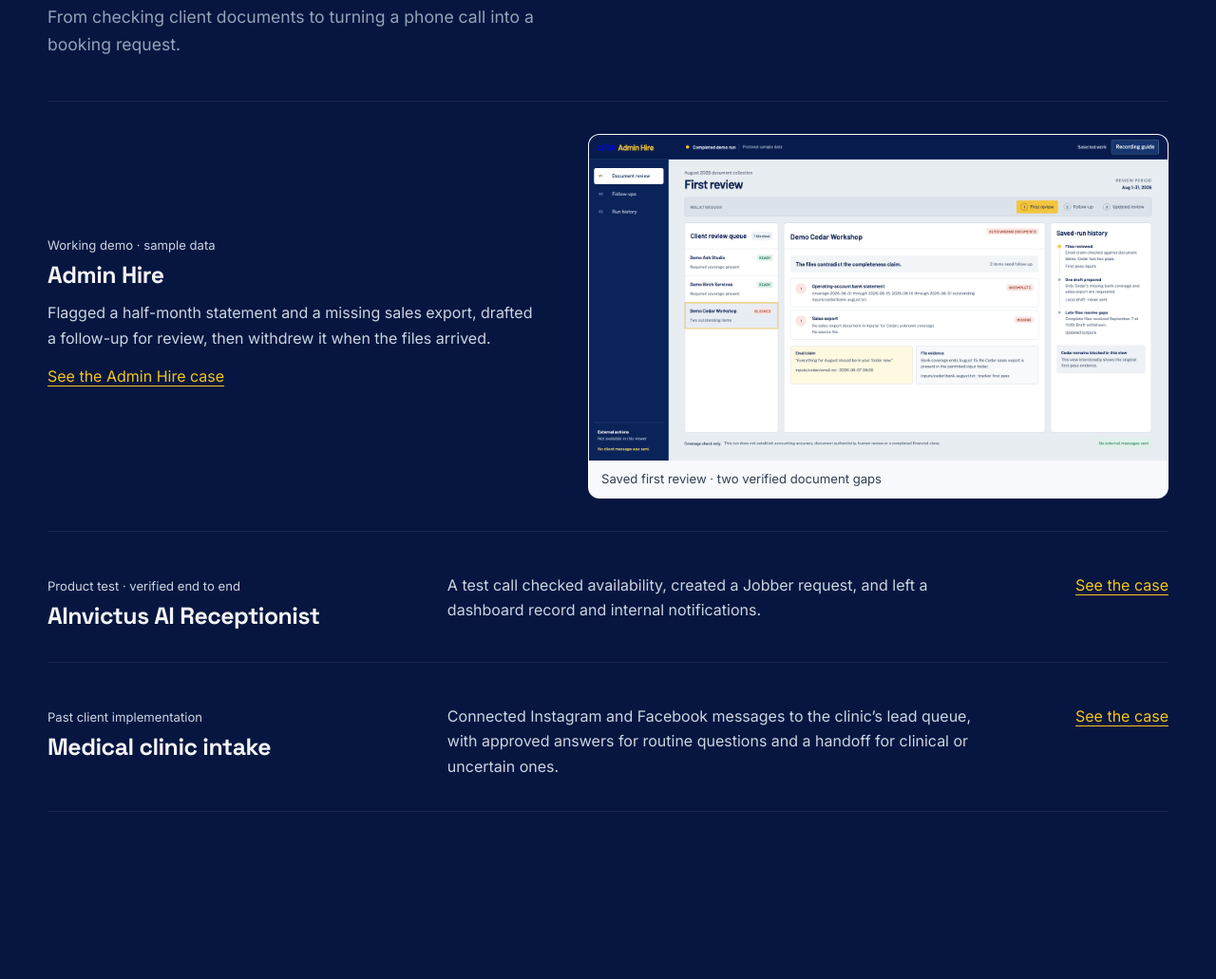
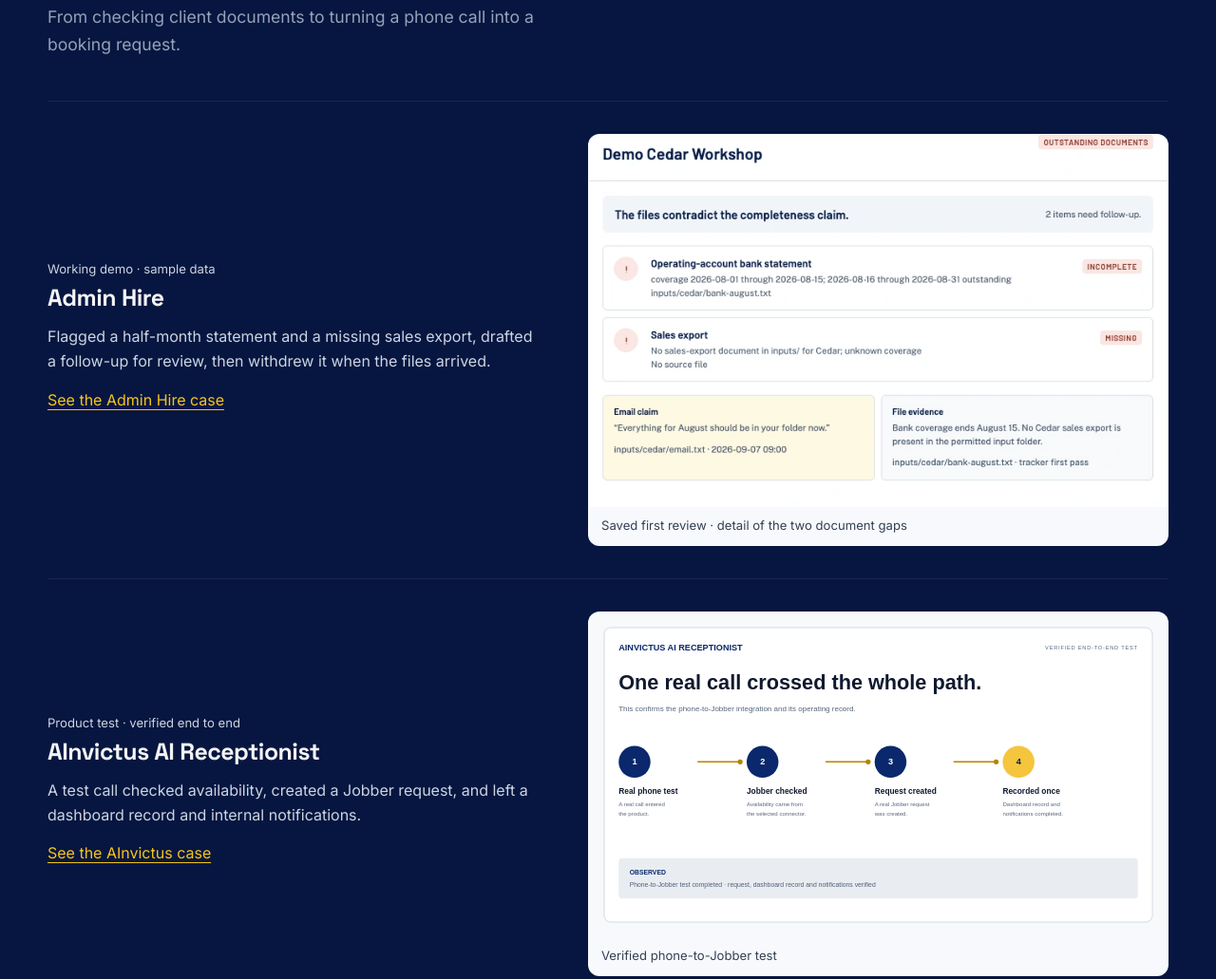
Before and after one commit to lfsadigital/lfsadigital.com, a plain HTML site: page index.html in a window 1280 px wide. Shown: the part 2599-3630 px from the top of the page at 95% size. Drawn offline with Linux system fonts and the light colour scheme.

Commit message:
Improve homepage case visuals and link free downloads

```diff
--- a/index.html
+++ b/index.html
@@ -262,8 +262,7 @@ footer .fnav a:hover{color:var(--text)}
 @media(prefers-reduced-motion:reduce){[data-glow]::after,.employee-screen img{transition:none}}
 @media(max-width:740px){.employee-layout{grid-template-columns:1fr}}
 .proof-section-head{margin-bottom:clamp(25px,4vw,45px)}
-.proof-example{padding-block:clamp(21px,3vw,34px);border-top:1px solid var(--line);display:grid;grid-template-columns:minmax(0,1fr) minmax(0,1.65fr) auto;gap:14px clamp(24px,4vw,52px);align-items:baseline}
-.proof-example.featured{grid-template-columns:minmax(0,1fr) minmax(0,1.18fr);align-items:center}
+.proof-example{padding-block:clamp(21px,3vw,34px);border-top:1px solid var(--line);display:grid;grid-template-columns:minmax(0,1fr) minmax(0,1.18fr);gap:16px clamp(24px,4vw,52px);align-items:center}
 .proof-feature-copy>p:not(.proof-evidence-type){margin-block:12px 5px}
 .proof-feature-figure{margin:0;overflow:hidden;border-radius:var(--r-tile);border:1px solid var(--line);background:#f7f9fc;color:#344054}
 .proof-feature-figure img{display:block;width:100%;height:auto}
@@ -272,9 +271,13 @@ footer .fnav a:hover{color:var(--text)}
 .proof-example h3{font-size:clamp(1.12rem,2vw,1.55rem);line-height:1.15;letter-spacing:-.02em}
 .proof-example p:not(.proof-evidence-type){color:var(--text-2);max-width:56ch}
 .proof-example .proof-evidence-type{font-size:.82rem;color:var(--text-2);margin-bottom:6px}
-.proof-example a{color:var(--gold);display:inline-flex;align-items:center;gap:7px;min-height:44px;text-decoration:underline;text-underline-offset:4px;white-space:nowrap}
-.proof-sr-only{position:absolute;width:1px;height:1px;overflow:hidden;clip-path:inset(50%);white-space:nowrap}
-@media(max-width:740px){.proof-example,.proof-example.featured{grid-template-columns:1fr;gap:8px}.proof-example a{justify-self:start}}
+.proof-example a{color:var(--gold);display:inline-flex;align-items:center;min-height:44px;text-decoration:underline;text-underline-offset:4px}
+.tutorial-downloads{display:flex;flex-wrap:wrap;align-items:center;justify-content:space-between;gap:12px 24px;margin-top:clamp(28px,5vw,50px);padding-top:clamp(20px,4vw,30px);border-top:1px solid var(--line)}
+.tutorial-downloads h3{font-size:clamp(1.18rem,2.2vw,1.55rem);margin-bottom:5px}
+.tutorial-downloads p{max-width:62ch;color:var(--text-2)}
+.tutorial-downloads a{min-height:44px;display:inline-flex;align-items:center;color:var(--gold);font-weight:600;text-decoration:underline;text-underline-offset:4px}
+.tutorial-downloads a:hover,.proof-example a:hover{color:var(--text)}
+@media(max-width:740px){.proof-example{grid-template-columns:1fr;gap:10px}}
 </style>
 <noscript><style>
 /* Without JS the accordion can't open, so show every answer and drop the
@@ -429,7 +432,7 @@ footer .fnav a:hover{color:var(--text)}
       <p class="lede">From checking client documents to turning a phone call into a booking request.</p>
     </div>
     <div class="proof-example-list">
-      <article class="proof-example featured">
+      <article class="proof-example">
         <div class="proof-feature-copy">
           <p class="proof-evidence-type">Working demo · sample data</p>
           <h3>Admin Hire</h3>
@@ -437,19 +440,33 @@ footer .fnav a:hover{color:var(--text)}
           <a href="/work/case-studies/#admin-hire">See the Admin Hire case</a>
         </div>
         <figure class="proof-feature-figure">
-          <img src="/work/assets/admin-first-review.png" width="1600" height="900" alt="Admin Hire dashboard with two document gaps flagged in the first review" loading="lazy" decoding="async">
-          <figcaption>Saved first review · two verified document gaps</figcaption>
+          <img src="/work/assets/admin-first-review-detail.webp" width="721" height="464" alt="Close-up of Admin Hire flagging an incomplete bank statement and a missing sales export" loading="lazy" decoding="async">
+          <figcaption>Saved first review · detail of the two document gaps</figcaption>
         </figure>
       </article>
       <article class="proof-example">
-        <div><p class="proof-evidence-type">Product test · verified end to end</p><h3>AInvictus AI Receptionist</h3></div>
-        <p>A test call checked availability, created a Jobber request, and left a dashboard record and internal notifications.</p>
-        <a href="/work/case-studies/#ainvictus-receptionist">See the case <span class="proof-sr-only">for AInvictus AI Receptionist</span></a>
+        <div class="proof-feature-copy">
+          <p class="proof-evidence-type">Product test · verified end to end</p>
+          <h3>AInvictus AI Receptionist</h3>
+          <p>A test call checked availability, created a Jobber request, and left a dashboard record and internal notifications.</p>
+          <a href="/work/case-studies/#ainvictus-receptionist">See the AInvictus case</a>
+        </div>
+        <figure class="proof-feature-figure">
+          <img src="/work/assets/ainvictus-receptionist-proof.svg" width="1600" height="900" alt="Diagram of the verified test, from a phone call to a Jobber request and internal notifications" loading="lazy" decoding="async">
+          <figcaption>Verified phone-to-Jobber test</figcaption>
+        </figure>
       </article>
       <article class="proof-example">
-        <div><p class="proof-evidence-type">Past client implementation</p><h3>Medical clinic intake</h3></div>
-        <p>Connected Instagram and Facebook messages to the clinic’s lead queue, with approved answers for routine questions and a handoff for clinical or uncertain ones.</p>
-        <a href="/work/case-studies/#clinic">See the case <span class="proof-sr-only">for Medical clinic intake</span></a>
+        <div class="proof-feature-copy">
+          <p class="proof-evidence-type">Past client implementation</p>
+          <h3>Medical clinic intake</h3>
+          <p>Connected Instagram and Facebook messages to the clinic’s lead queue, with approved answers for routine questions and a handoff for clinical or uncertain ones.</p>
+          <a href="/work/case-studies/#clinic">See the clinic intake case</a>
+        </div>
+        <figure class="proof-feature-figure">
+          <img src="/work/assets/clinic-intake-map.svg" width="1600" height="900" alt="Diagram of clinic social messages grouped by conversation and added to a reviewable lead queue" loading="lazy" decoding="async">
+          <figcaption>Sanitized intake workflow · no patient data</figcaption>
+        </figure>
       </article>
     </div>
   </div>
@@ -569,6 +586,13 @@ footer .fnav a:hover{color:var(--text)}
         <div class="cap"><h3>OpenClaw: Automating Socials, Updates &amp; Hard Truths</h3></div>
       </a>
     </div>
+    <aside class="tutorial-downloads" aria-labelledby="downloads-title">
+      <div>
+        <h3 id="downloads-title">Free automation templates and guides</h3>
+        <p>Download n8n workflows, AI prompts, and setup guides from my builds. Pay what you want, including $0.</p>
+      </div>
+      <a href="https://lfsadigital.gumroad.com/">Browse free downloads</a>
+    </aside>
   </div>
 </section>
 
```
Also changed, not shown: ai-employees.html (+0 -2 lines), work/assets/admin-first-review-detail.webp (added).
